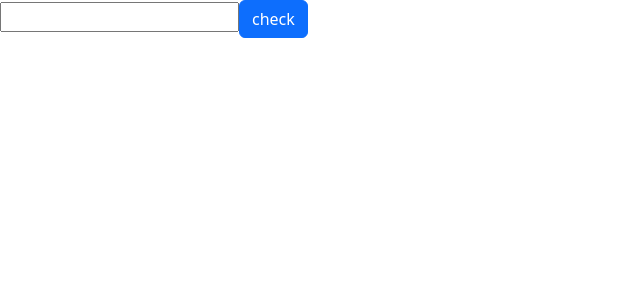
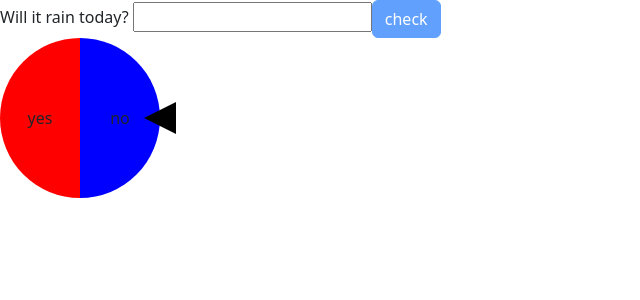
Before and after one commit to abaczyk/will-it-rain, an Angular app: page / in a window 1280 px wide. Shown: the top 300 px of the page, without its empty margins (0-640 px from the left). Built offline with nearby package versions, Linux system fonts and the light colour scheme.

Commit message:
Added wheel of fortune coresponding to api values

```diff
--- a/src/app/main/main.html
+++ b/src/app/main/main.html
@@ -1,4 +1,21 @@
 <form (ngSubmit)="checkWeather()" #f="ngForm">
+    Will it rain today?
     <input [(ngModel)]="location" name="location" />
-    <button class="btn btn-primary">check</button>
+    <button class="btn btn-primary" [disabled]="!!!location">check</button>
 </form>
+<div class="board">
+    <div class="fortune-wheel" [class.spinning]="isSpinning()" [style.--end-angle]="totalRotation() + 'deg'"
+        [style.transform]="'rotate(' + totalRotation() + 'deg)'"
+        [style.--animation-duration]="animationDurationSec+ 's'">
+        <div class="yes-slice">
+            yes
+        </div>
+        <div class="no-slice">
+            no
+        </div>
+    </div>
+    <div class="pointer"></div>
+</div>
+@if(!isSpinning() && willItRain !== undefined){
+Answer: {{willItRain ? 'yes' : 'no'}}
+}
--- a/src/app/main/main.scss
+++ b/src/app/main/main.scss
@@ -0,0 +1,84 @@
+.board {
+    position: relative;
+    width: 10rem;
+    height: 10rem;
+
+    .pointer {
+        z-index: 500;
+        display: block;
+        height: 2rem;
+        width: 2rem;
+        position: absolute;
+        top: 50%;
+        transform: translateY(-50%);
+        right: -1rem;
+
+        &:before {
+            content: '';
+            display: block;
+            position: absolute;
+            right: 0;
+            top: 0;
+            width: 0;
+            height: 0;
+            border-style: solid;
+            border-width: 0 0 1rem 2rem;
+            border-color: transparent transparent black transparent;
+        }
+
+        &:after {
+            content: '';
+            display: block;
+            position: absolute;
+            right: 0;
+            bottom: 0;
+            width: 0;
+            height: 0;
+            border-style: solid;
+            border-width: 0 2rem 1rem 0;
+            border-color: transparent black transparent transparent;
+        }
+    }
+}
+
+.fortune-wheel {
+    display: flex;
+    width: inherit;
+    height: inherit;
+
+    border-radius: 50%;
+    overflow: auto;
+
+    &.spinning {
+        animation: rotate-to var(--animation-duration) ease-out forwards;
+    }
+
+    .yes-slice,
+    .no-slice {
+        display: flex;
+        justify-content: center;
+        align-items: center;
+    }
+
+    .yes-slice {
+        background-color: red;
+        width: 50%;
+        height: 100%;
+    }
+
+    .no-slice {
+        background-color: blue;
+        width: 50%;
+        height: 100%;
+    }
+}
+
+@keyframes rotate-to {
+    0% {
+        transform: rotate(0deg);
+    }
+
+    100% {
+        transform: rotate(var(--end-angle));
+    }
+}
--- a/src/app/main/main.ts
+++ b/src/app/main/main.ts
@@ -1,4 +1,4 @@
-import { Component } from '@angular/core';
+import { Component, signal } from '@angular/core';
 import { WeatherService } from '../services/weather.service';
 import { FormsModule } from '@angular/forms';
 
@@ -6,18 +6,49 @@ import { FormsModule } from '@angular/forms';
   selector: 'app-main',
   templateUrl: './main.html',
   styleUrl: './main.scss',
-  imports: [FormsModule]
+  imports: [FormsModule],
 })
 export class Main {
   protected location: string = '';
   protected willItRain?: boolean;
 
+  isSpinning = signal(false);
+  totalRotation = signal(0);
+  animationDurationSec = 5;
+
   constructor(private weatherService: WeatherService) { }
 
   protected checkWeather() {
-    this.weatherService.checkWeather(this.location)
-      .subscribe(response => {
-        this.willItRain = Boolean(response.current.will_it_rain)
-      })
+    if (!!this.location)
+      this.weatherService.checkWeather(this.location)
+        .subscribe(response => {
+          this.willItRain = Boolean(response.current.will_it_rain);
+          this.spinTheWheel();
+        })
+
+  }
+
+  spinTheWheel() {
+    const YES_CENTER = 180;
+    const NO_CENTER = 360;
+    const OFFSET = 45;
+
+    this.totalRotation.update(prev => {
+      const center = this.willItRain ? YES_CENTER : NO_CENTER;
+
+      const currentMod = prev % 360;
+      const centerDiff = (center - currentMod + 360) % 360;
+      const newCenterValue = prev + 5 * 360 + centerDiff;
+      const randomOffset = (Math.random() * 2 - 1) * OFFSET;
+
+      return newCenterValue + randomOffset;
+    });
+
+    this.isSpinning.set(true);
+
+    const durationMs = this.animationDurationSec * 1000
+    setTimeout(() => {
+      this.isSpinning.set(false);
+    }, durationMs);
   }
 }
```
